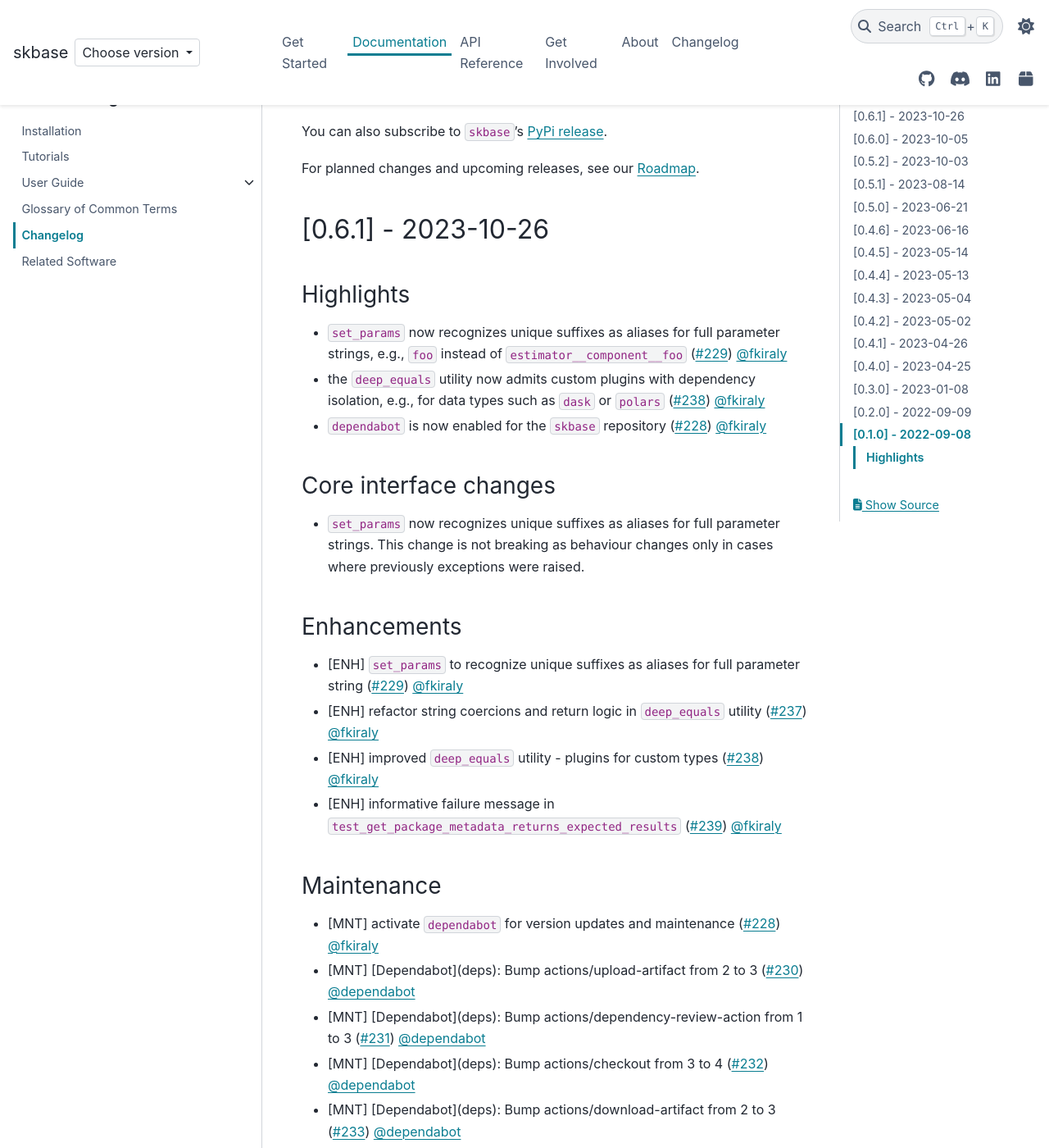
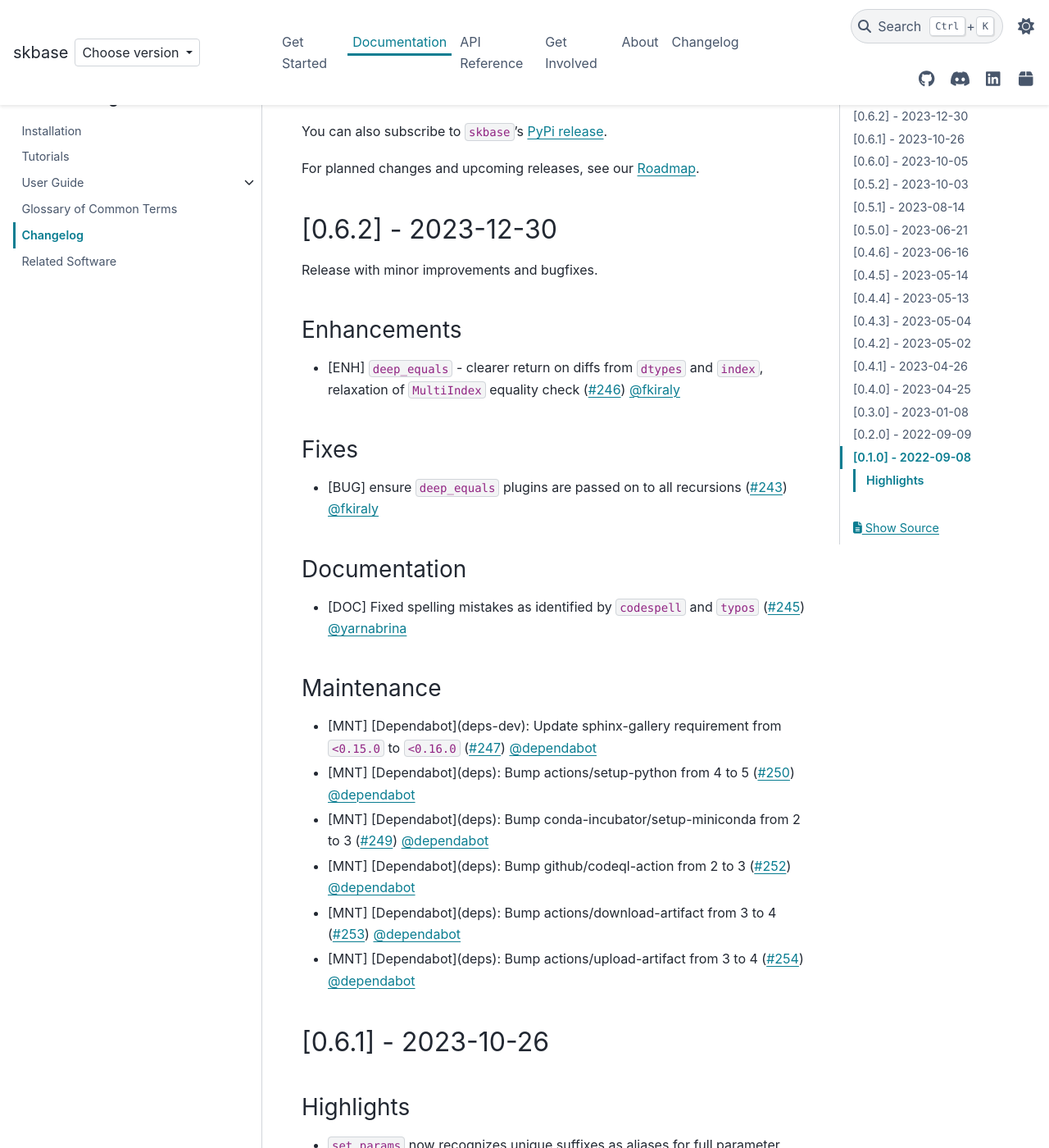
Before and after one commit to sktime/skbase, a Sphinx documentation site: the page built from docs/source/user_documentation/changelog.rst, in a window 1280 px wide and 1400 px high, scrolled down 224 px. Shown: the whole window at 82% size. Built offline with Sphinx 7.4.7 and the PyData theme 0.15.4, drawn with Linux system fonts in a browser that asks for light colours; the version number could not be read and is left out; comment, search, counter and statistics services are not loaded.

Commit message:
changelog

```diff
--- a/docs/source/user_documentation/changelog.rst
+++ b/docs/source/user_documentation/changelog.rst
@@ -13,6 +13,45 @@
 `PyPi release <https://libraries.io/pypi/scikit-base>`_.
 
 For planned changes and upcoming releases, see our :ref:`roadmap`.
+
+
+[0.6.2] - 2023-12-30
+====================
+
+Release with minor improvements and bugfixes.
+
+Enhancements
+------------
+
+* [ENH] ``deep_equals`` - clearer return on diffs from ``dtypes`` and ``index``,
+  relaxation of ``MultiIndex`` equality check (:pr:`246`) :user:`fkiraly`
+
+Fixes
+-----
+
+* [BUG] ensure ``deep_equals`` plugins are passed on to all recursions (:pr:`243`) :user:`fkiraly`
+
+Documentation
+-------------
+
+* [DOC] Fixed spelling mistakes as identified by ``codespell`` and ``typos`` (:pr:`245`) :user:`yarnabrina`
+
+Maintenance
+-----------
+
+* [MNT] [Dependabot](deps-dev): Update sphinx-gallery requirement
+  from ``<0.15.0`` to ``<0.16.0`` (:pr:`247`) :user:`dependabot`
+* [MNT] [Dependabot](deps): Bump actions/setup-python from 4 to 5
+  (:pr:`250`) :user:`dependabot`
+* [MNT] [Dependabot](deps): Bump conda-incubator/setup-miniconda from 2 to 3
+  (:pr:`249`) :user:`dependabot`
+* [MNT] [Dependabot](deps): Bump github/codeql-action from 2 to 3
+  (:pr:`252`) :user:`dependabot`
+* [MNT] [Dependabot](deps): Bump actions/download-artifact from 3 to 4
+  (:pr:`253`) :user:`dependabot`
+* [MNT] [Dependabot](deps): Bump actions/upload-artifact from 3 to 4
+  (:pr:`254`) :user:`dependabot`
+
 
 [0.6.1] - 2023-10-26
 ====================
```
